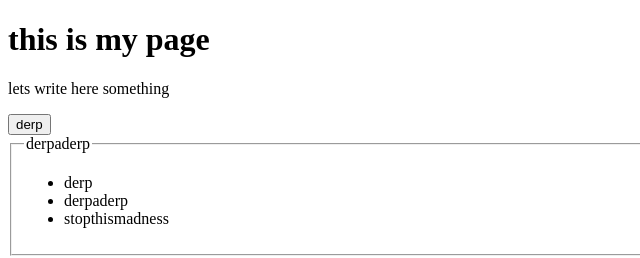
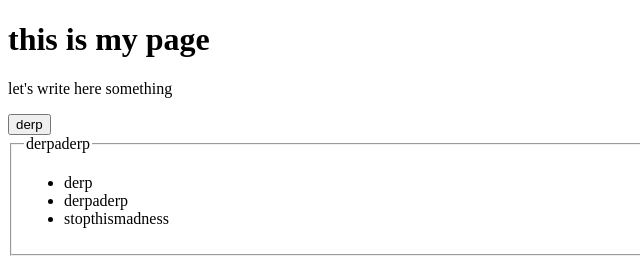
Before and after one commit to ErikSionov/htmlBasics, a plain HTML site: page htmlPractice/repeat1.html in a window 1280 px wide. Shown: the full height of the page, 0-640 px from the left. Drawn offline with Linux system fonts and the light colour scheme.

Commit message:
testing new branch placement

```diff
--- a/htmlPractice/repeat1.html
+++ b/htmlPractice/repeat1.html
@@ -9,7 +9,7 @@
 <body>
 
     <h1 id="header1">this is my page</h1>
-    <p id="p1"> lets write here something</p>
+    <p id="p1"> let's write here something</p>
     <button onclick="helloworld()">derp</button>
     <fieldset>
         <legend>derpaderp</legend>
```
